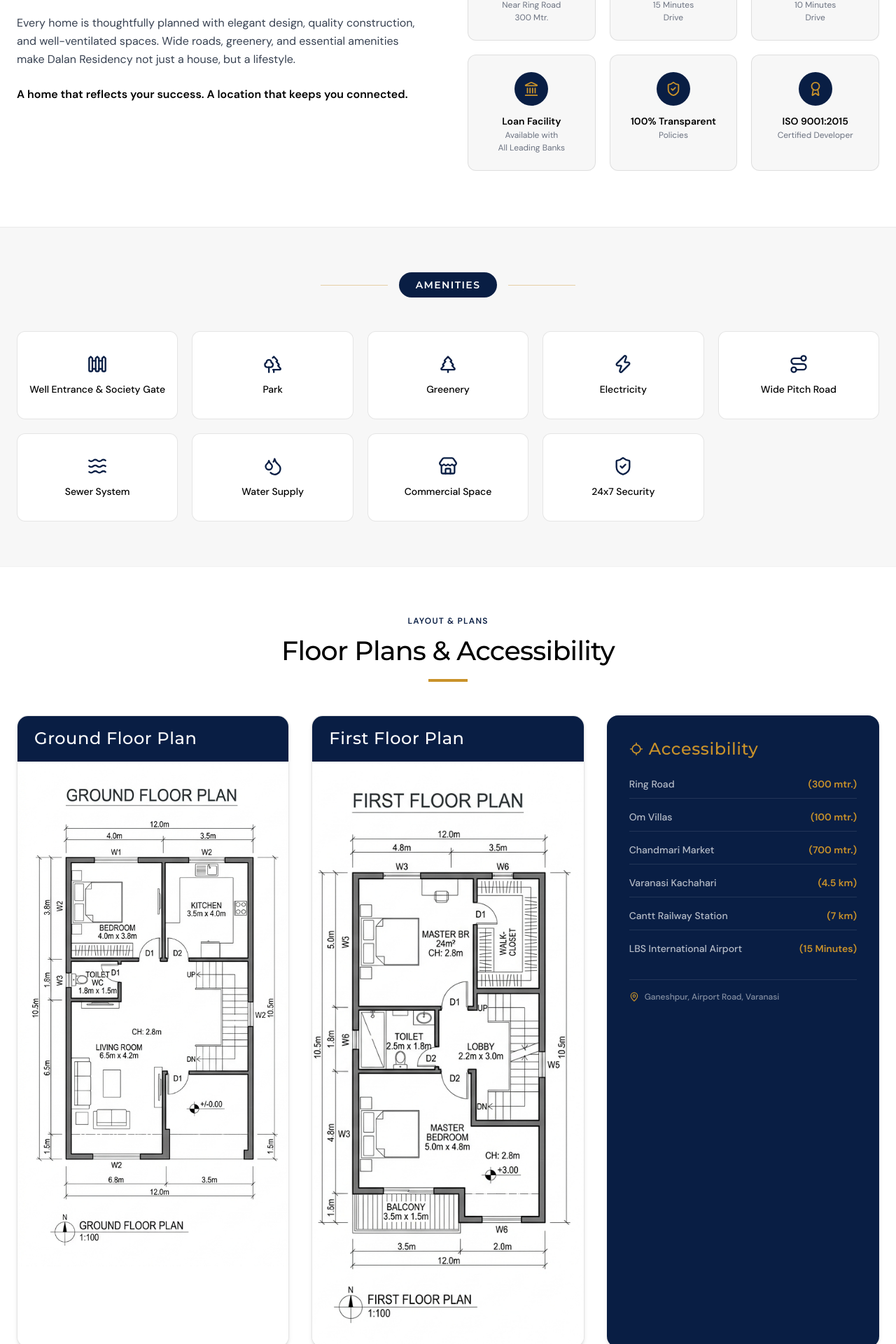
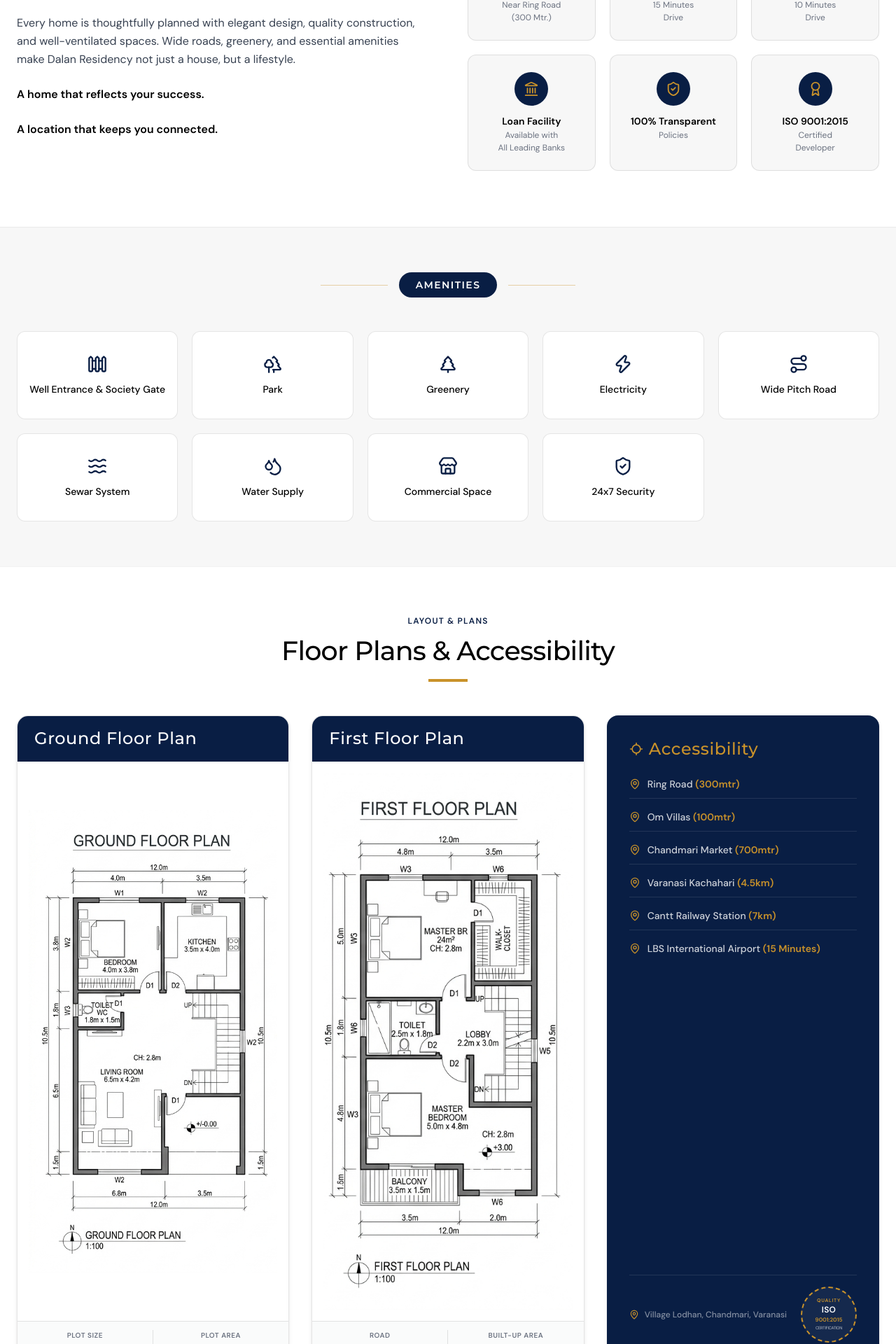
Before and after one commit to ramtajogii/realstate, a Next.js app: page /projects/dalan-residency in a window 1280 px wide. Shown: the part 880-2800 px from the top of the page at 70% size. Built offline with nearby package versions, Linux system fonts and the light colour scheme.

Commit message:
minar changes

```diff
--- a/app/projects/dalan-residency/page.tsx
+++ b/app/projects/dalan-residency/page.tsx
@@ -19,17 +19,17 @@ import {
 } from 'lucide-react'
 
 const paragraphs = [
-  'Dalan Residency brings you premium 2 BHK row houses designed for modern families who value comfort, style, and connectivity. Located in Ganeshpur, near BHEL on Airport Road, Varanasi, this project offers the perfect balance of peaceful living and city convenience.',
+  'Dalan Residency brings you premium 3 BHK duplex row houses designed for modern families who value comfort, style, and connectivity. Located in Village Lodhan, near Om Villas, Chandmari, Varanasi, this project offers the perfect balance of peaceful living and city convenience.',
   'Every home is thoughtfully planned with elegant design, quality construction, and well-ventilated spaces. Wide roads, greenery, and essential amenities make Dalan Residency not just a house, but a lifestyle.',
 ]
 
 const highlights = [
-  { icon: MapPin, title: 'Prime Location', lines: ['Near Ring Road', '300 Mtr.'] },
+  { icon: MapPin, title: 'Prime Location', lines: ['Near Ring Road', '(300 Mtr.)'] },
   { icon: Plane, title: 'LBS Airport', lines: ['15 Minutes', 'Drive'] },
   { icon: Landmark, title: 'Sarnath', lines: ['10 Minutes', 'Drive'] },
   { icon: Landmark, title: 'Loan Facility', lines: ['Available with', 'All Leading Banks'] },
   { icon: ShieldCheck, title: '100% Transparent', lines: ['Policies'] },
-  { icon: Award, title: 'ISO 9001:2015', lines: ['Certified Developer'] },
+  { icon: Award, title: 'ISO 9001:2015', lines: ['Certified', 'Developer'] },
 ]
 
 const amenities = [
@@ -38,18 +38,18 @@ const amenities = [
   { icon: TreePine, label: 'Greenery' },
   { icon: Zap, label: 'Electricity' },
   { icon: Route, label: 'Wide Pitch Road' },
-  { icon: Waves, label: 'Sewer System' },
+  { icon: Waves, label: 'Sewar System' },
   { icon: Droplets, label: 'Water Supply' },
   { icon: Store, label: 'Commercial Space' },
   { icon: ShieldCheck, label: '24x7 Security' },
 ]
 
 const accessibility = [
-  { text: 'Ring Road', val: '(300 mtr.)' },
-  { text: 'Om Villas', val: '(100 mtr.)' },
-  { text: 'Chandmari Market', val: '(700 mtr.)' },
-  { text: 'Varanasi Kachahari', val: '(4.5 km)' },
-  { text: 'Cantt Railway Station', val: '(7 km)' },
+  { text: 'Ring Road', val: '(300mtr)' },
+  { text: 'Om Villas', val: '(100mtr)' },
+  { text: 'Chandmari Market', val: '(700mtr)' },
+  { text: 'Varanasi Kachahari', val: '(4.5km)' },
+  { text: 'Cantt Railway Station', val: '(7km)' },
   { text: 'LBS International Airport', val: '(15 Minutes)' },
 ]
 
@@ -78,13 +78,10 @@ export default function DalanResidencyPage() {
             <p className="mt-5 text-white/80 text-lg md:text-xl font-display italic">
               Premium Living. Perfectly Connected.
             </p>
-            <span className="mt-4 inline-block w-fit rounded-md bg-white/10 px-3 py-1 text-xs font-semibold text-white/80">
-              2 BHK Row Houses &middot; Stilt + 4
-            </span>
             <div className="w-14 h-1 bg-[#C9922A] my-6" />
             <p className="text-white/70 flex items-start gap-2 text-sm md:text-base font-medium">
               <MapPin size={18} className="text-[#C9922A] shrink-0 mt-0.5" />
-              Ganeshpur (Near BHEL), Airport Road, Varanasi, Uttar Pradesh
+              Village Lodhan (Near Om Villas), Chandmari, Varanasi, UP 221002
             </p>
             <div className="mt-8 flex flex-row gap-2.5 items-center w-full sm:w-auto">
               <Link
@@ -128,7 +125,7 @@ export default function DalanResidencyPage() {
                 Finance Facility
               </span>
               <span className="text-[9px] font-light text-gray-300 leading-tight">
-                available with all leading bank&apos;s
+                available with all leading banks*
               </span>
             </div>
           </div>
@@ -147,7 +144,10 @@ export default function DalanResidencyPage() {
                 <p key={paragraph}>{paragraph}</p>
               ))}
               <p className="font-semibold text-black">
-                A home that reflects your success. A location that keeps you connected.
+                A home that reflects your success.
+              </p>
+              <p className="font-semibold text-black">
+                A location that keeps you connected.
               </p>
             </div>
           </div>
@@ -218,7 +218,8 @@ export default function DalanResidencyPage() {
               <div className="bg-[#091e44] py-4 px-6 border-b border-black/10">
                 <h3 className="text-white font-semibold text-lg font-display tracking-wide">Ground Floor Plan</h3>
               </div>
-              <div className="flex-grow bg-white group overflow-hidden">
+              <div className="flex-grow bg-white group overflow-hidden flex flex-col justify-between">
+                <div className="p-4 flex items-center justify-center flex-grow">
                   <Image
                     src="/images/residency-ground-floor-plan.png"
                     alt="Dalan Residency Ground Floor Plan"
@@ -227,6 +228,18 @@ export default function DalanResidencyPage() {
                     className="w-full h-auto object-contain transition-transform duration-500 group-hover:scale-[1.02]"
                   />
                 </div>
+                {/* Details Footer */}
+                <div className="border-t border-black/10 grid grid-cols-2 text-center bg-gray-50/80 py-3">
+                  <div className="border-r border-black/10 last:border-r-0 px-2">
+                    <div className="text-[10px] text-gray-500 font-semibold tracking-wider uppercase">Plot Size</div>
+                    <div className="text-xs sm:text-sm font-bold text-black mt-0.5">20&apos; X 36&apos;-6&quot;</div>
+                  </div>
+                  <div className="px-2">
+                    <div className="text-[10px] text-gray-500 font-semibold tracking-wider uppercase">Plot Area</div>
+                    <div className="text-xs sm:text-sm font-bold text-black mt-0.5">730 SQ.FT.</div>
+                  </div>
+                </div>
+              </div>
             </div>
 
             {/* Column 2: First Floor Plan */}
@@ -234,7 +247,8 @@ export default function DalanResidencyPage() {
               <div className="bg-[#091e44] py-4 px-6 border-b border-black/10">
                 <h3 className="text-white font-semibold text-lg font-display tracking-wide">First Floor Plan</h3>
               </div>
-              <div className="flex-grow bg-white group overflow-hidden">
+              <div className="flex-grow bg-white group overflow-hidden flex flex-col justify-between">
+                <div className="p-4 flex items-center justify-center flex-grow">
                   <Image
                     src="/images/residency-first-floor-plan.png"
                     alt="Dalan Residency First Floor Plan"
@@ -243,25 +257,50 @@ export default function DalanResidencyPage() {
                     className="w-full h-auto object-contain transition-transform duration-500 group-hover:scale-[1.02]"
                   />
                 </div>
+                {/* Details Footer */}
+                <div className="border-t border-black/10 grid grid-cols-2 text-center bg-gray-50/80 py-3">
+                  <div className="border-r border-black/10 last:border-r-0 px-2">
+                    <div className="text-[10px] text-gray-500 font-semibold tracking-wider uppercase">Road</div>
+                    <div className="text-xs sm:text-sm font-bold text-black mt-0.5">20 FEET WIDE</div>
+                  </div>
+                  <div className="px-2">
+                    <div className="text-[10px] text-gray-500 font-semibold tracking-wider uppercase">Built-up Area</div>
+                    <div className="text-xs sm:text-sm font-bold text-black mt-0.5">Approx. 1650 SQ.FT.</div>
+                  </div>
+                </div>
+              </div>
             </div>
 
             {/* Column 3: Accessibility */}
-            <div className="flex flex-col bg-[#091e44] rounded-2xl overflow-hidden shadow-md p-8">
+            <div className="flex flex-col bg-[#091e44] rounded-2xl overflow-hidden shadow-md p-8 justify-between relative">
+              <div>
                 <div className="flex items-center gap-2 mb-6">
                   <Locate className="text-[#C9922A]" size={20} />
                   <h3 className="text-[#C9922A] font-semibold text-lg font-display tracking-wide">Accessibility</h3>
                 </div>
                 <ul className="space-y-4">
                   {accessibility.map((item) => (
-                  <li key={item.text} className="flex justify-between items-start gap-2 border-b border-white/10 pb-2.5 last:border-b-0 text-sm">
-                    <span className="text-white/70 font-medium">{item.text}</span>
-                    <span className="text-[#C9922A] font-semibold shrink-0">{item.val}</span>
+                    <li key={item.text} className="flex items-center gap-2.5 border-b border-white/10 pb-2.5 last:border-b-0 text-sm">
+                      <MapPin className="text-[#C9922A] shrink-0" size={16} />
+                      <span className="text-white/80 font-medium">
+                        {item.text} <span className="text-[#C9922A] font-semibold">{item.val}</span>
+                      </span>
                     </li>
                   ))}
                 </ul>
-              <div className="mt-6 pt-4 border-t border-white/10 flex items-center gap-2 text-white/50 text-xs font-medium">
+              </div>
+              <div className="mt-8 pt-4 border-t border-white/10 flex items-center justify-between gap-4">
+                <div className="flex items-center gap-2 text-white/50 text-xs font-medium">
                   <MapPin size={14} className="text-[#C9922A] shrink-0" />
-                <span>Ganeshpur, Airport Road, Varanasi</span>
+                  <span>Village Lodhan, Chandmari, Varanasi</span>
+                </div>
+                {/* ISO Certification Badge */}
+                <div className="flex-shrink-0 w-20 h-20 rounded-full border-2 border-dashed border-[#C9922A] flex flex-col items-center justify-center text-center p-1 bg-white/5 select-none">
+                  <span className="text-[7px] text-[#C9922A] font-bold tracking-widest leading-none">QUALITY</span>
+                  <span className="text-xs text-white font-extrabold tracking-wide leading-none my-1">ISO</span>
+                  <span className="text-[8px] text-[#C9922A] font-black leading-none">9001:2015</span>
+                  <span className="text-[6px] text-white/70 tracking-tighter mt-1">CERTIFICATION</span>
+                </div>
               </div>
             </div>
           </div>
--- a/app/projects/page.tsx
+++ b/app/projects/page.tsx
@@ -6,7 +6,7 @@ import { ArrowRight, MapPin, Phone } from 'lucide-react'
 
 const projects = [
   { id: 'shivdhara-residency', title: 'DALAN SHIVDHARA RESIDENCY', location: 'Bharlai, Shivpur, Varanasi', type: 'Residential', status: 'Delivered', beds: '3 BHK Row House', price: 'Contact for Price', img: '/Shivdhara/shivdhara.png' },
-  { id: 'dalan-residency', title: 'DALAN RESIDENCY', location: 'Ganeshpur, Near BHEL, Airport Road, Varanasi', type: 'Residential', status: 'Upcoming Project', beds: '2 BHK Row House', price: 'Contact for Price', img: '/images/residency1.jpg' },
+  { id: 'dalan-residency', title: 'DALAN RESIDENCY', location: 'Village Lodhan, near Om Villas, Chandmari, Varanasi', type: 'Residential', status: 'Upcoming Project', beds: '3 BHK Duplex Row House', price: 'Contact for Price', img: '/images/residency1.jpg' },
   { id: 'dalan-paradise', title: 'DALAN PARADISE', location: 'Ganeshpur, Near BHEL, Airport Road, Varanasi', type: 'Residential', status: 'Upcoming Project', beds: '2 BHK Flats', price: 'Contact for Price', img: '/apartments/dalanparadise.png' },
   { id: 'dalan-greens', title: 'DALAN GREENS', location: 'Mau, Lucknow - UP', type: 'Plots', status: 'Ready to Register', beds: '1000 - 1500 Sq.ft. Plots', price: 'Contact for Price', img: '/images/greens_hero.png' },
   { id: 'dalan-avenue', title: 'DALAN AVENUE', location: 'Village Lodhan, near Om Villas, Chandmari, Varanasi', type: 'Residential', status: 'New Launch', beds: '3 BHK Duplex', price: 'Contact for Price', img: '/avenue/avenue.png' },
```
Lines whose indentation alone changed are shown as unchanged.
